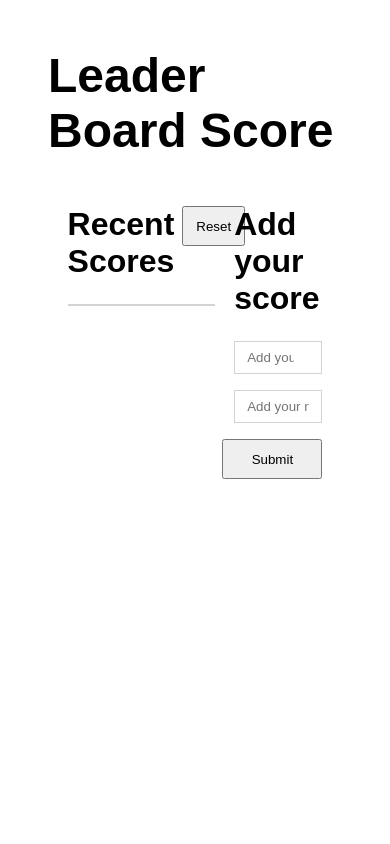
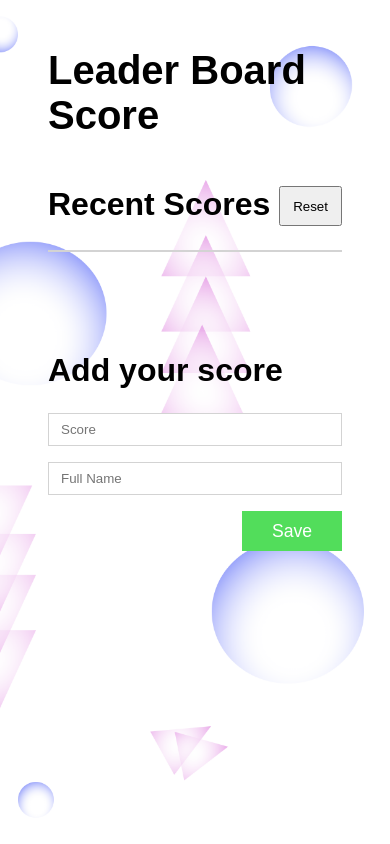
Before and after one commit to Trast00/leaderboard-score, a website built with webpack: page src/index.html in a window 390 px wide. Built offline with nearby package versions, Linux system fonts and the light colour scheme; no server answers.

Commit message:
Add background image; Add design to button; Add design to best score

```diff
--- a/src/index.html
+++ b/src/index.html
@@ -17,14 +17,15 @@
     </ul>
   </section>
   <form class="new-score">
+
     <h2>Add your score</h2>
     <label for="score">
-      <input type="number" name="score" id="score" placeholder="Add your score" minlength="1" step=".01">
+      <input type="number" name="score" id="score" placeholder="Score" minlength="1" step=".01">
     </label>
     <label for="name">
-      <input type="text" name="name" id="name" placeholder="Add your name" minlength="3">
+      <input type="text" name="name" id="name" placeholder="Full Name" minlength="3">
     </label>
-    <button type="submit">Submit</button>
+    <button type="submit">Save</button>
   </form>
 </body>
 </html>
--- a/src/style.css
+++ b/src/style.css
@@ -10,6 +10,10 @@ body {
   display: flex;
   justify-content: space-evenly;
   flex-wrap: wrap;
+  background-image: url("../images/WebBackground.png");
+  background-repeat: no-repeat;
+  background-size: cover;
+  background-position: center;
 }
 
 h1 {
@@ -45,9 +49,32 @@ h2 {
 .list-scores :nth-child(even) {
   background-color: #f3f3f3;
 }
+.list-scores :nth-child(odd) {
+  background-color: white;
+}
+
+.list-scores :nth-child(1){
+  background-color: #ffdd00;
+  color: #ff7b00;
+  font-weight: 700;
+}
+
+.list-scores :nth-child(2){
+  background-color: #00b4d8;
+  color: #023e8a;
+  font-weight: 700;
+}
+
+.list-scores :nth-child(3){
+  background-color: #efdebe;
+  color: #6f5006;
+  font-weight: 700;
+}
+
+
 
 .score {
-  padding: 6px 12px 6px 16px;
+  padding: 12px 16px 12px 16px;
 }
 
 /* Form: Add new score */
@@ -71,4 +98,35 @@ h2 {
   width: 100px;
   height: 40px;
   align-self: flex-end;
+  background-color: #52dd5b;
+  border: none;
+  color: white;
+  font-weight: 500;
+  font-size: 1.1rem;
 }
+
+.new-score button:hover {
+  background-color: #28C632;
+}
+
+
+@media screen and (max-width: 768px) {
+  body {
+    flex-direction: column;
+    background-image: url("../images/MobileBackground.png");
+  }
+
+  h1 {
+    font-size: 2.5rem;
+  }
+
+  .recent-scores {
+    width: 100%;
+  }
+
+  .new-score {
+    width: 100%;
+    margin-top: 100px;
+    margin-bottom: 100px;
+  }
+}
```
Also changed, not shown: dist/index.html, images/MobileBackground.png (added), images/WebBackground.png (added).
